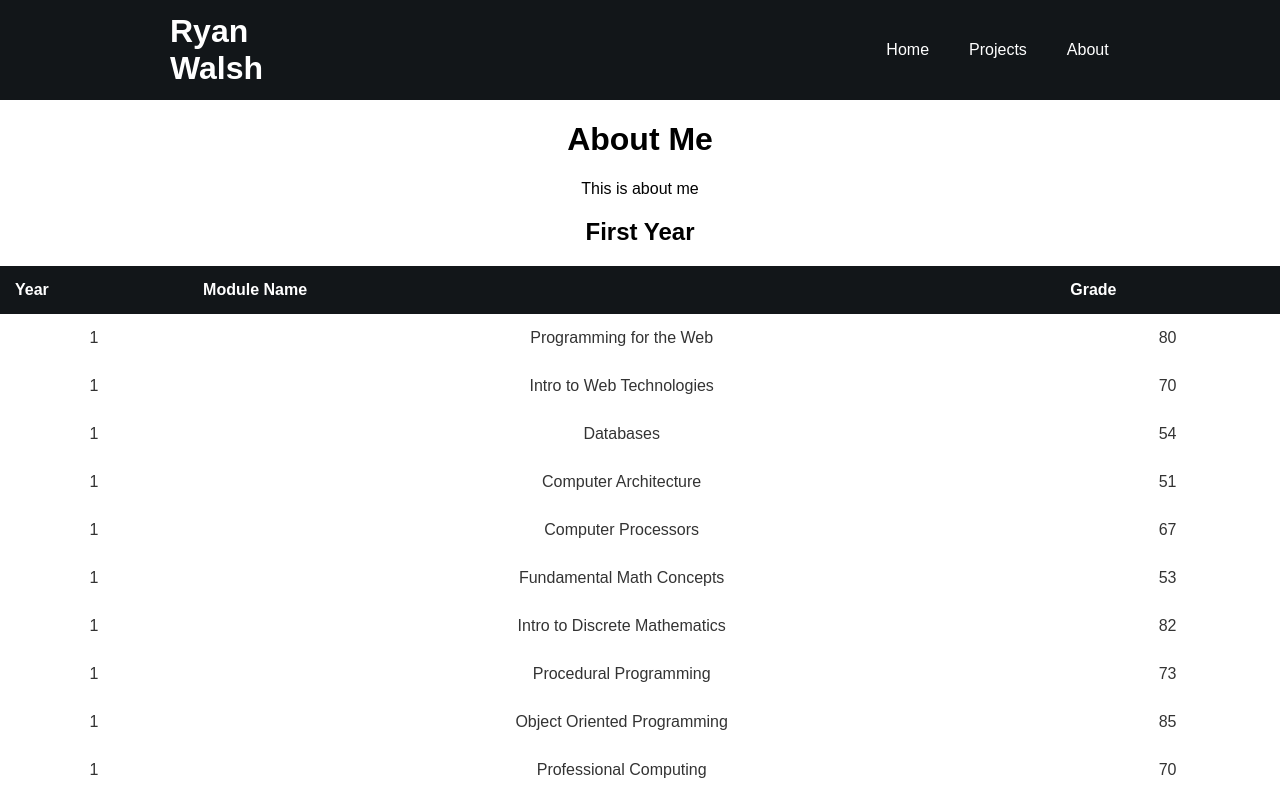
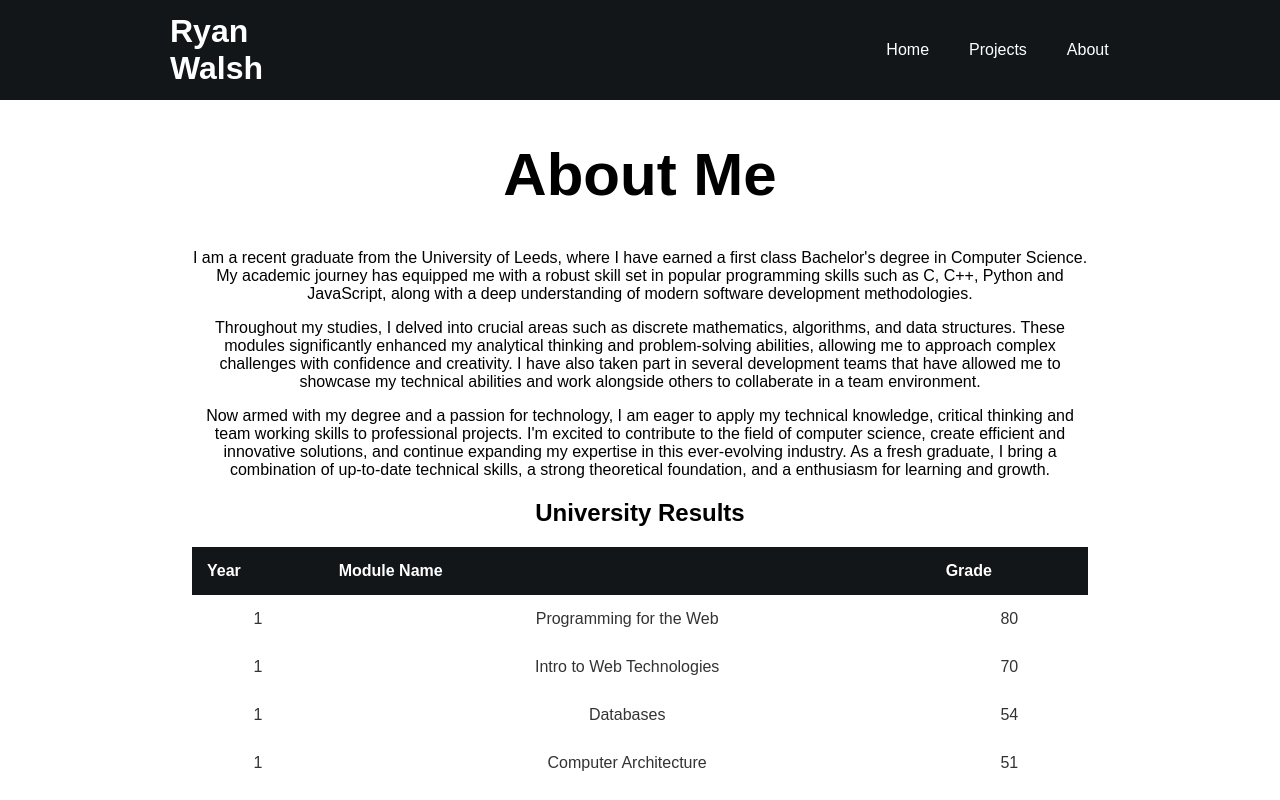
Before and after one commit to RyanWalsh18/portfolioWebsite, a React (Create React App) app in the folder portfolio-website/: page /aboutMe in a window 1280 px wide. Shown: the top 800 px of the page. Built offline with nearby package versions, Linux system fonts and the light colour scheme.

Commit message:
filled out about me page

```diff
--- a/portfolio-website/src/helpers/ProjectList.js
+++ b/portfolio-website/src/helpers/ProjectList.js
@@ -38,7 +38,7 @@ export const ProjectList = [
         id:4,
         name: "Web Crawler",
         image: Crawler,
-        description:['Designed and implemented a web crawler and search tool.','The web crawler starts at a base URL and constructs an inverted index based on the scraped information, which can be queried by users','The crawler is designed to use a recurisive strategy to navigate web pages and update and inverted index that store scrapied information','Users are able to use a search tool which ranks results based on relevance using multiple factors such as term frequency and proximity','This project was developed using Python and employed libraries like "requests", "BeautifulSoup" and "nltk"'],
+        description:['Designed and implemented a web crawler and search tool.','The web crawler starts at a base URL and constructs an inverted index based on the scraped information, which can be queried by users','The crawler is designed to use a recurisive strategy to navigate web pages and update the inverted index that stores scrapied information','Users are able to use a search tool which ranks results based on relevance using multiple factors such as term frequency and proximity','This project was developed using Python and employed libraries like "requests", "BeautifulSoup" and "nltk"'],
         skills: ['Web Crawling', 'Python', 'Data Structures', 'Text Processing', 'Search Algorithms']
     },
     {
@@ -52,7 +52,7 @@ export const ProjectList = [
         id:6,
         name: "AI: Decision Trees",
         image: aiDecisionTrees,
-        description:['Developed Python functions which perform various tasks regarding decision trees and data sets','Designed system to take a "csv" dataset and learn a decision tree from it in order to predict specified values','Calulated the error ratio to evalute the performance of the decision tree','Split data into training and test sets to avoid overfitting','Pruned the trees to eliminate nodes that are unneeded','Used statistical models to determine if tree requires further pruning'],
+        description:['Developed Python functions which perform various tasks regarding decision trees and data sets','Designed system to take a "csv" dataset and learn a decision tree from it in order to predict specified values','Calulated the error ratio to evalute the performance of the decision tree','Split data into training and test sets to avoid overfitting','Pruned the trees to eliminate nodes that are unnecessary','Used statistical models to determine if tree requires further pruning'],
         skills: ['Python','Decision Trees','Pruning','Datasets']
     },
     {
@@ -80,14 +80,14 @@ export const ProjectList = [
         id:10,
         name: "Qt: Media Player",
         image: QTvideoPlayer,
-        description:['Part of a development team that produced a video player and editor using the Qt framework','Primary aim was to create a user friendly and interactive tool','We utilised Agile development cycles to create serveral iterations of minimal viable product','Our final iteration included features such as a responsive mobile UI, video playback, editing capabilities and accessibility features such as brightness/contrast control, colour schemes, full screen and tooltips'],
+        description:['Part of a development team that produced a video player and editor using the Qt framework','Primary aim was to create a user friendly and interactive tool','We utilised Agile development cycles to create several iterations of a minimal viable product','Our final iteration included features such as a responsive mobile UI, video playback, editing capabilities and accessibility features such as brightness/contrast control, colour schemes, full screen and tooltips'],
         skills: ['Qt Framework','C++','UI Design','Video Processing','Agile Development']
     },
     {
         id:11,
         name: "Serverless Computing and FaaS",
         image: WebServices,
-        description:['Created an Azure based solution for managing and analysing sensor data. The system is split into three seperate components','Data Generation Function: An Azure function in Python that generates sensor data and writes it to an Azure SQL database. Function accepts an HTTP request as input and stores the data','Data Retrieval and Analysis Function: Alos implemented as an Azure function, this component reads sensor data from the Azure SQL database and calculates statistics for the data','Realisitic Scenario Implementation: Final component integrates the two previous components into a realistic scenario. The data generation function is triggered by a timer, simulating regular data collection by sensors every minute. The statistics function is triggered by changes in the SQL database, ensuring real-time updates and analysis as new data is inserted'],
+        description:['Created an Azure based solution for managing and analysing sensor data. The system is split into three separate components','Data Generation Function: An Azure function in Python that generates sensor data and writes it to an Azure SQL database. Function accepts an HTTP request as input and stores the data','Data Retrieval and Analysis Function: Also implemented as an Azure function, this component reads sensor data from the Azure SQL database and calculates statistics for the data','Realisitic Scenario Implementation: Final component integrates the two previous components into a realistic scenario. The data generation function is triggered by a timer, simulating regular data collection by sensors every minute. The statistics function is triggered by changes in the SQL database, ensuring real-time updates and analysis as new data is inserted'],
         skills: ['Azure Functions','Azure SQL Database','Python','Serverless Architecture','HTTP Requests and Responses','Data Analysis']
     },
     {
--- a/portfolio-website/src/pages/AboutMe.js
+++ b/portfolio-website/src/pages/AboutMe.js
@@ -25,11 +25,24 @@ function AboutMe() {
     return (
       <div className='aboutMe'>
         <h1 className='pageTitle'>About Me</h1>
-        <p>This is about me</p>
+        <p>I am a recent graduate from the University of Leeds, where I have earned a first class Bachelor's degree in Computer Science.
+            My academic journey has equipped me with a robust skill set in popular programming skills such as C, C++, Python and JavaScript, along with a deep understanding of modern software development methodologies.
+        </p>
+        <p>
+            Throughout my studies, I delved into crucial areas such as discrete mathematics, algorithms, and data structures.
+            These modules significantly enhanced my analytical thinking and problem-solving abilities, allowing me to approach complex challenges with confidence and creativity.
+            I have also taken part in several development teams that have allowed me to showcase my technical abilities and work alongside others to collaberate in a team environment.
+        </p>
+        <p>
+            Now armed with my degree and a passion for technology, I am eager to apply my technical knowledge, critical thinking and team working skills to professional projects.
+            I'm excited to contribute to the field of computer science, create efficient and innovative solutions, and continue expanding my expertise in this ever-evolving industry.
+            As a fresh graduate, I bring a combination of up-to-date technical skills, a strong theoretical foundation, and a enthusiasm for learning and growth.
+        </p>
 
         <div className='results'>
 
-            <h2>First Year</h2>
+            <h2>University Results</h2>
+            <div className='container'>
                 <div className='resultsTable'>
                     <table {...getTableProps()}>
                         <thead>
@@ -62,6 +75,7 @@ function AboutMe() {
                 </div>
             </div>
         </div>
+      </div>
     );
   }
 
--- a/portfolio-website/src/styles/AboutMe.css
+++ b/portfolio-website/src/styles/AboutMe.css
@@ -1,6 +1,12 @@
 .aboutMe{
     text-align: center;
+    width: 70%;
+    margin-left: 15%;
 }
+.pageTitle {
+    font-size: 60px;
+}
+
 .resultsTable {
     max-width: 100%;
     overflow-x: auto;
```
Lines whose indentation alone changed are shown as unchanged.
